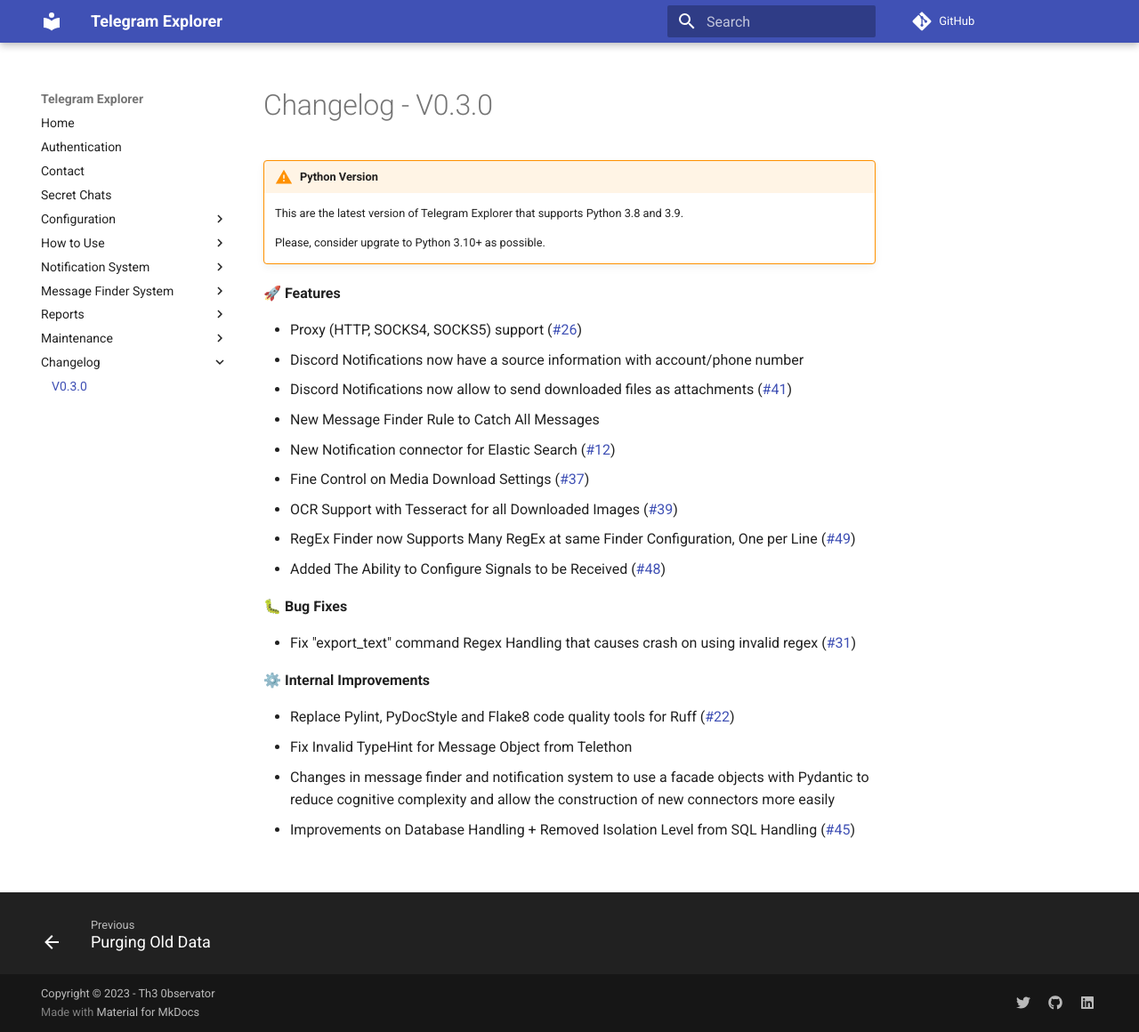
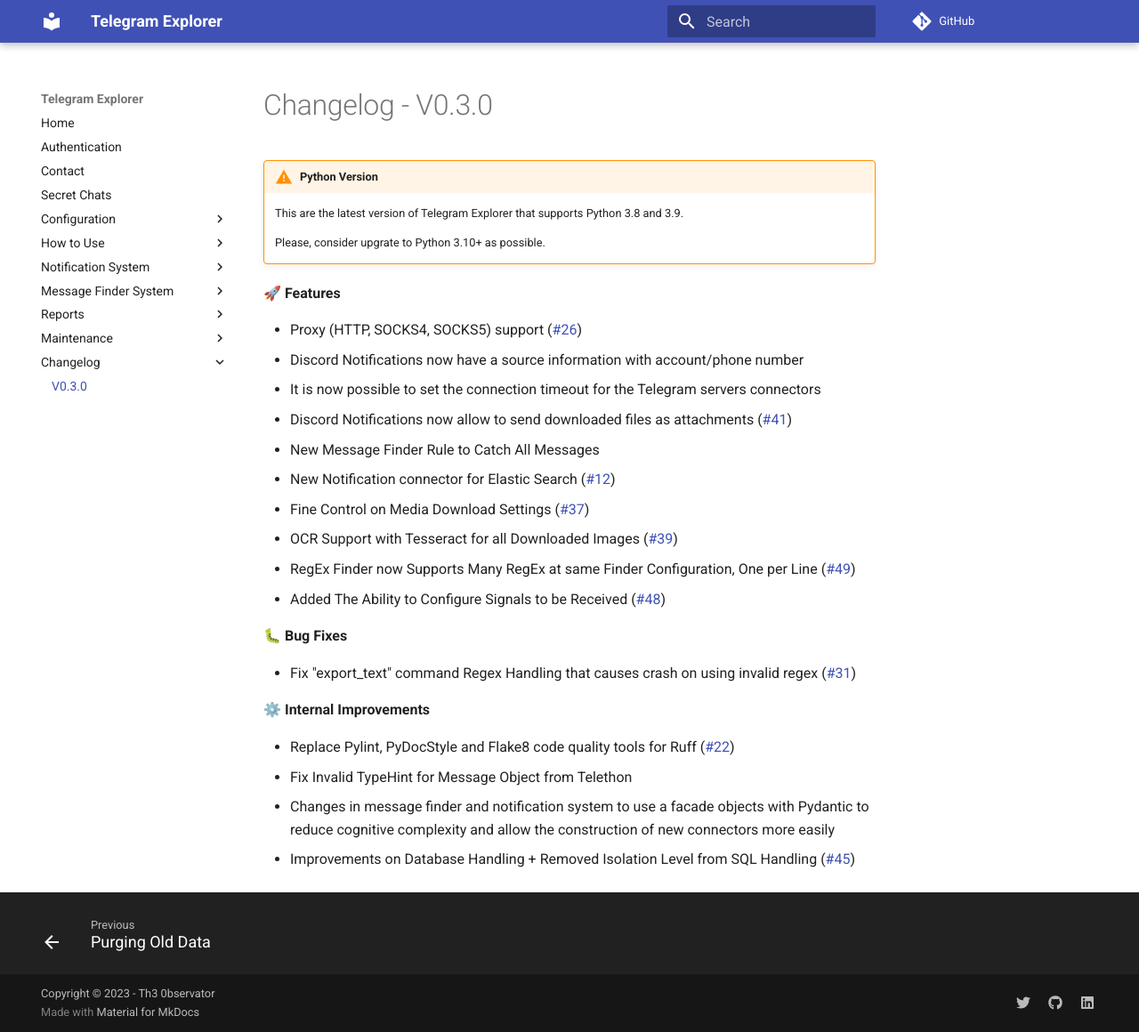
Before and after one commit to guibacellar/TEx, an MkDocs documentation site: the page built from docs/changelog/v030.md, in a window 1280 px wide and 1160 px high. Shown: the whole window at 89% size. Built offline with MkDocs 1.6.1 and Material for MkDocs 9.7.7, drawn with Linux system fonts in a browser that asks for light colours; comment, search, counter and statistics services are not loaded.

Commit message:
Updates on Documentation
Signed-off-by: Guilherme Bacellar Moralez <guibacellar@gmail.com>

```diff
--- a/docs/changelog/v030.md
+++ b/docs/changelog/v030.md
@@ -10,6 +10,7 @@
 
 - Proxy (HTTP, SOCKS4, SOCKS5) support ([#26](https://github.com/guibacellar/TEx/issues/26))
 - Discord Notifications now have a source information with account/phone number
+- It is now possible to set the connection timeout for the Telegram servers connectors
 - Discord Notifications now allow to send downloaded files as attachments ([#41](https://github.com/guibacellar/TEx/issues/41))
 - New Message Finder Rule to Catch All Messages
 - New Notification connector for Elastic Search ([#12](https://github.com/guibacellar/TEx/issues/12))
```
